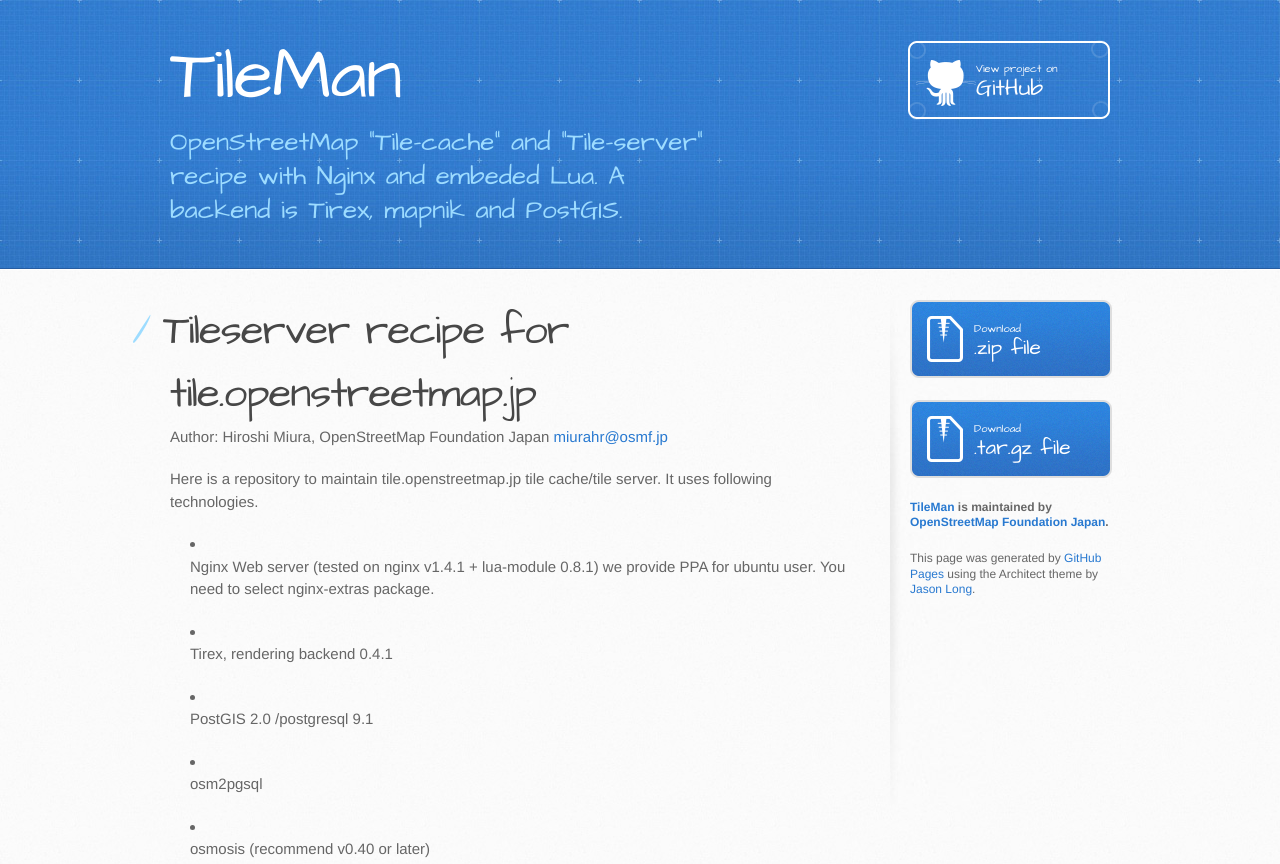
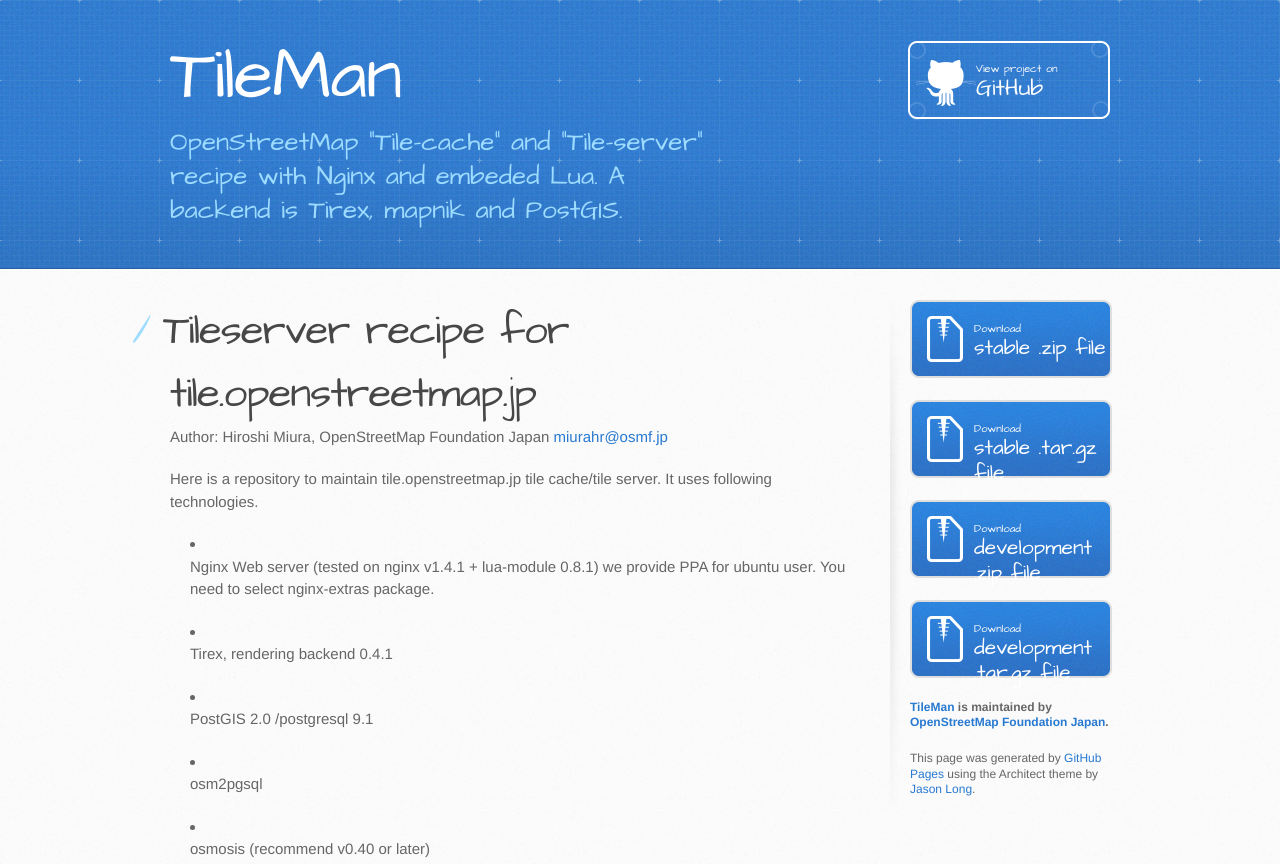
Before and after one commit to osmfj/tileman, a plain HTML site: page index.html in a window 1280 px wide. Shown: the top 864 px of the page. Drawn offline with Linux system fonts and the light colour scheme.

Commit message:
update homepage download link

```diff
--- a/index.html
+++ b/index.html
@@ -100,13 +100,22 @@ For details, please refer doc/statictile.ja.txt</p>
         </section>
 
         <aside id="sidebar">
+          <a href="https://github.com/osmfj/tileman/archive/v1.1.zip" class="button">
+            <small>Download</small>
+            stable .zip file
+          </a>
+          <a href="https://github.com/osmfj/tileman/archive/v1.1.tar.gz" class="button">
+            <small>Download</small>
+            stable .tar.gz file
+          </a>
+
           <a href="https://github.com/osmfj/tileman/zipball/master" class="button">
             <small>Download</small>
-            .zip file
+            development .zip file
           </a>
           <a href="https://github.com/osmfj/tileman/tarball/master" class="button">
             <small>Download</small>
-            .tar.gz file
+            development .tar.gz file
           </a>
 
           <p class="repo-owner"><a href="https://github.com/osmfj/tileman">TileMan</a> is maintained by <a href="https://github.com/osmfj">OpenStreetMap Foundation Japan</a>.</p>
```
